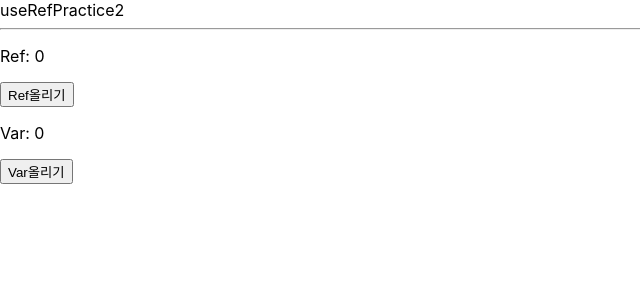
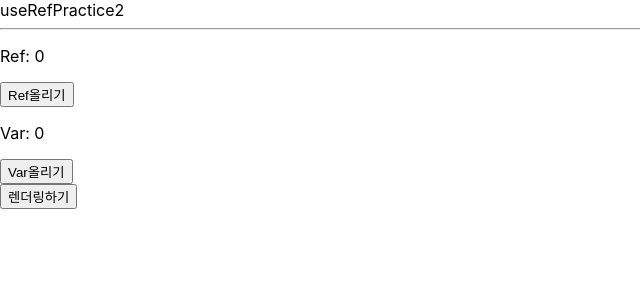
Before and after one commit to EngChooN/react-hooks-practice, a Next.js app: page /useRefPractice2 in a window 1280 px wide. Shown: the top 300 px of the page, without its empty margins (0-640 px from the left). Built offline with nearby package versions, Linux system fonts and the light colour scheme.

Commit message:
useRef_02

```diff
--- a/pages/useRefPractice2/index.jsx
+++ b/pages/useRefPractice2/index.jsx
@@ -1,6 +1,7 @@
 import { useRef, useState } from "react";
 
 export default function UseRefPractice2() {
+  const [renderer, setRenderer] = useState(0);
   const countRef = useRef(0);
   let countVar = 0;
 
@@ -14,6 +15,14 @@ export default function UseRefPractice2() {
     console.log("Var: " + countVar);
   };
 
+  const renderFunc = () => {
+    // state는 값이 바뀌면 컴포넌트의 렌더링을 해주므로, 렌더링하기 위해 임의로 1을 더함
+    setRenderer(renderer + 1);
+  };
+
+  // 📌 ref는 렌더링을 해도 값이 유지가 되지만, let은 렌더링 시 값이 초기화가 되는 것을 알 수 있다
+  // 📌 따라서 ref는 컴포넌트가 마운트 되어서, 언마운트 시점까지 값이 유지가 되는 것을 알 수 있다
+
   return (
     <div>
       <div>useRefPractice2</div>
@@ -22,6 +31,8 @@ export default function UseRefPractice2() {
       <button onClick={increaseRef}>Ref올리기</button>
       <p>Var: {countVar}</p>
       <button onClick={increaseVar}>Var올리기</button>
+      <br />
+      <button onClick={renderFunc}>렌더링하기</button>
     </div>
   );
 }
```
